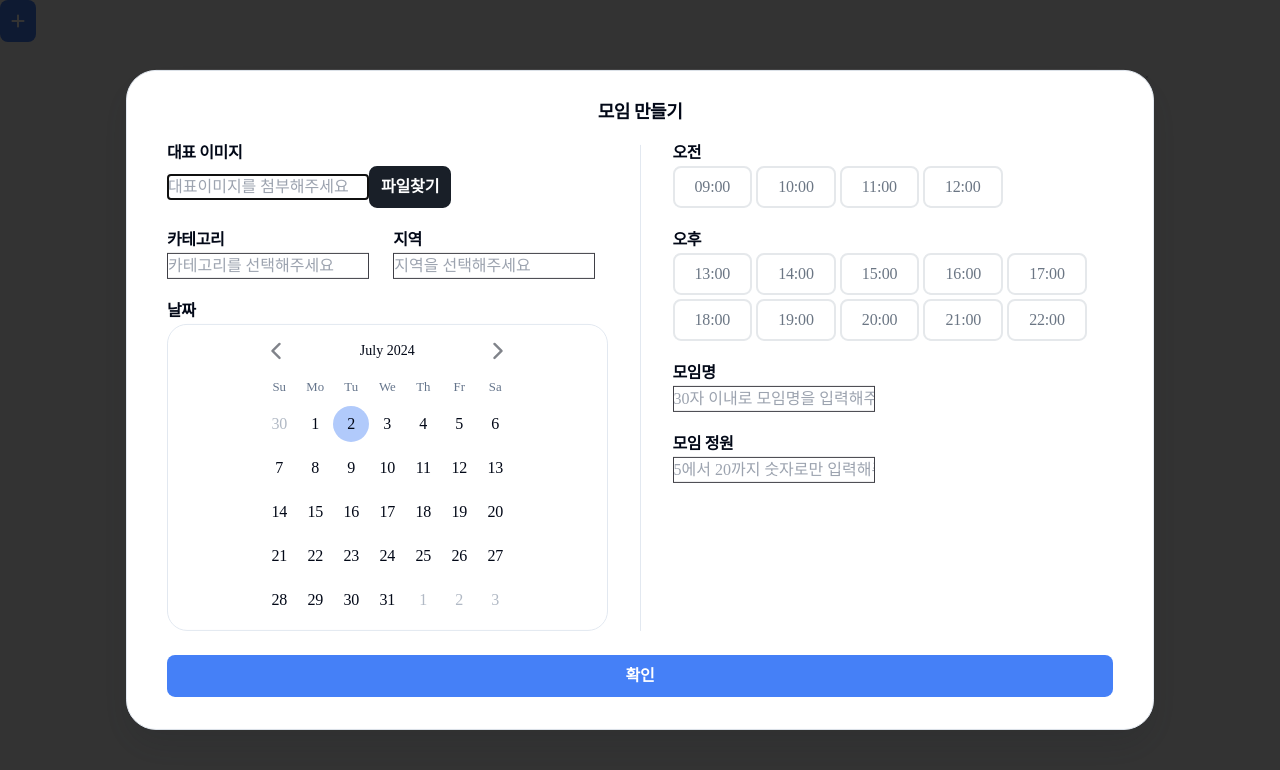
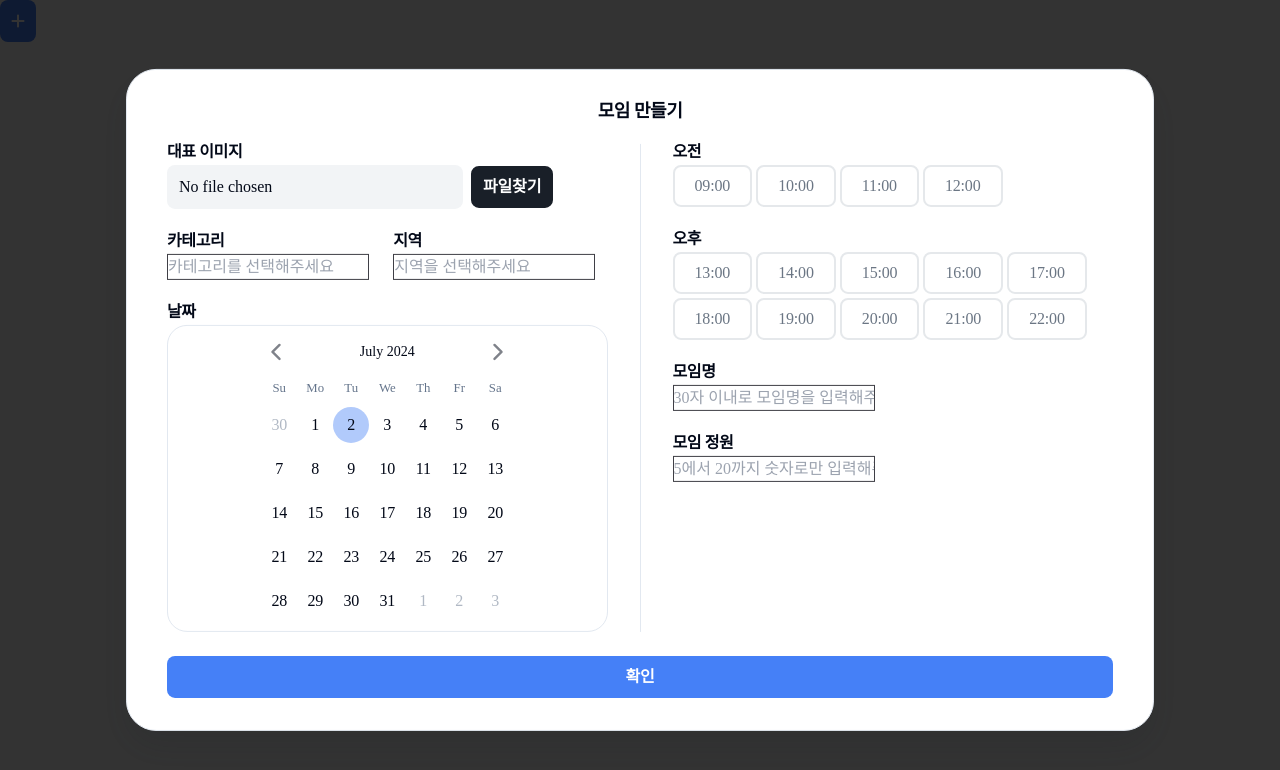
Before and after one commit to codeit-team2/FE, a Next.js app: page / in a window 1280 px wide. Both pictures are taken after a click on the button 18 px from the left and 21 px from the top of the page. Shown: the top 770 px of the page. Built offline with nearby package versions, Linux system fonts and the light colour scheme; a web font is replaced by a local one.

Commit message:
feat: file input 추가

```diff
--- a/src/components/MakeClub/Modal/index.tsx
+++ b/src/components/MakeClub/Modal/index.tsx
@@ -1,4 +1,4 @@
-import React, { useEffect, useState } from 'react';
+import React, { useState } from 'react';
 import { Button } from '@/components/ui/button';
 import {
   Dialog,
@@ -27,10 +27,6 @@ export default function MakeClubModal() {
   ];
   const [selectTime, setSelectTime] = useState<string[]>([]);
 
-  useEffect(() => {
-    console.log(selectTime);
-  }, [selectTime]);
-
   const handleTimeClick = (time: string) => {
     setSelectTime((prev) => {
       if (prev.includes(time)) {
@@ -39,6 +35,11 @@ export default function MakeClubModal() {
         return [...prev, time];
       }
     });
+  };
+
+  const fileInput = React.useRef<HTMLInputElement | null>(null);
+  const handleButtonClick = () => {
+    fileInput.current?.click();
   };
 
   return (
@@ -54,10 +55,16 @@ export default function MakeClubModal() {
           <div className="flex w-full flex-col gap-24">
             <div>
               <DialogDescription>대표 이미지</DialogDescription>
-              <Input type="text" placeholder="대표이미지를 첨부해주세요" />
-              <Button variant="chip" selected={true}>
-                파일찾기
-              </Button>
+              <div className="flex flex-row items-center gap-8">
+                <input
+                  type="file"
+                  ref={fileInput}
+                  className="block rounded-sm bg-neutral-50 px-12 py-10 file:hidden"
+                />
+                <Button variant="chip" selected={true} onClick={() => handleButtonClick()}>
+                  파일찾기
+                </Button>
+              </div>
             </div>
             <div className="flex flex-row gap-12">
               <div className="w-3/6">
```
